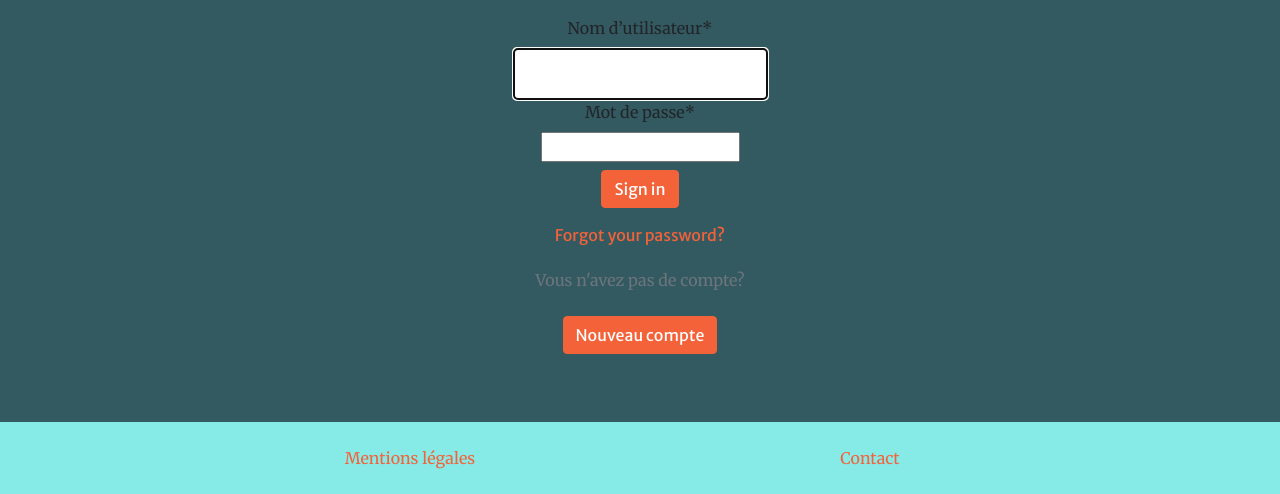
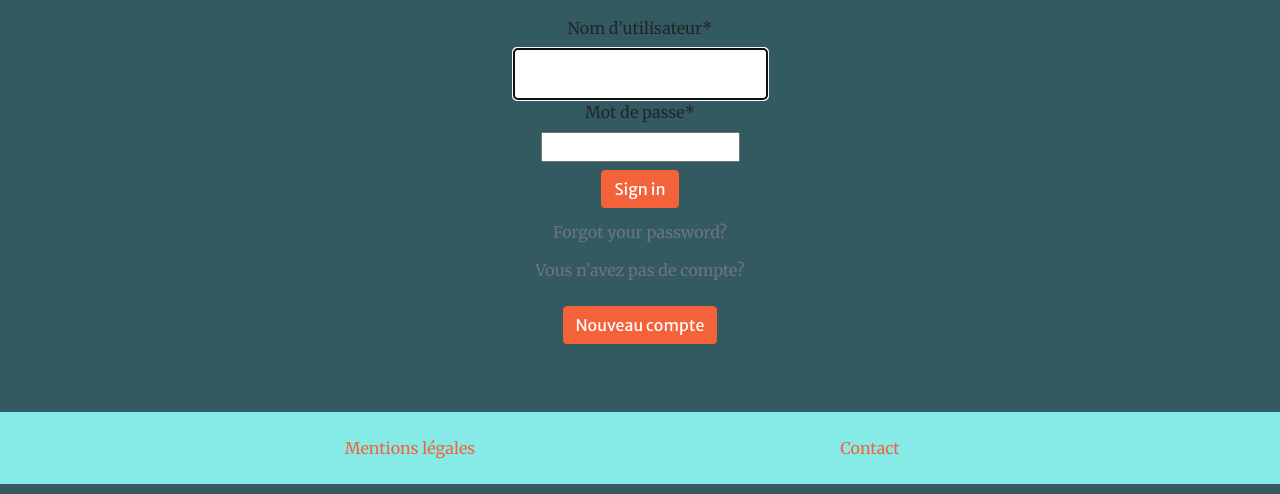
Before and after one commit to Jvsdsilva/pbeurreV2, a Django app: page /aliments/login/ in a window 1280 px wide. Shown: the part 369-863 px from the top of the page. Run offline with Django 3.2, Linux system fonts and the light colour scheme; some libraries are stand-ins or nearby versions.

Commit message:
corrections

```diff
--- a/aliments/templates/aliments/login.html
+++ b/aliments/templates/aliments/login.html
@@ -21,7 +21,7 @@
     <a class="nav-link js-scroll-trigger" href="{% url 'connected'%}">
       <button type="submit" class="btn btn-primary">Sign in</button>
     </a>
-    <a href="{% url 'password_reset' %}" class="btn btn-link">Forgot your password?</a>
+    <a id= "reset" href="{% url 'password_reset' %}" class="form-text text-muted">Forgot your password?</a>
   </form>
   <form class = "signin">
       <div class="form-group">
--- a/pbeurre/settings/__init__.py
+++ b/pbeurre/settings/__init__.py
@@ -141,3 +141,6 @@ INTERNAL_IPS = ['127.0.0.1']
 STATIC_ROOT = os.path.join(BASE_DIR, 'staticfiles')
 
 LOGIN_REDIRECT_URL = '../../aliments/aliment'
+EMAIL_HOST = 'localhost'
+EMAIL_PORT = 1025
+EMAIL_BACKEND = 'django.core.mail.backends.console.EmailBackend'
```
Also changed, not shown: aliments/static/Aliments/css/main.css (line endings or trailing spaces).
